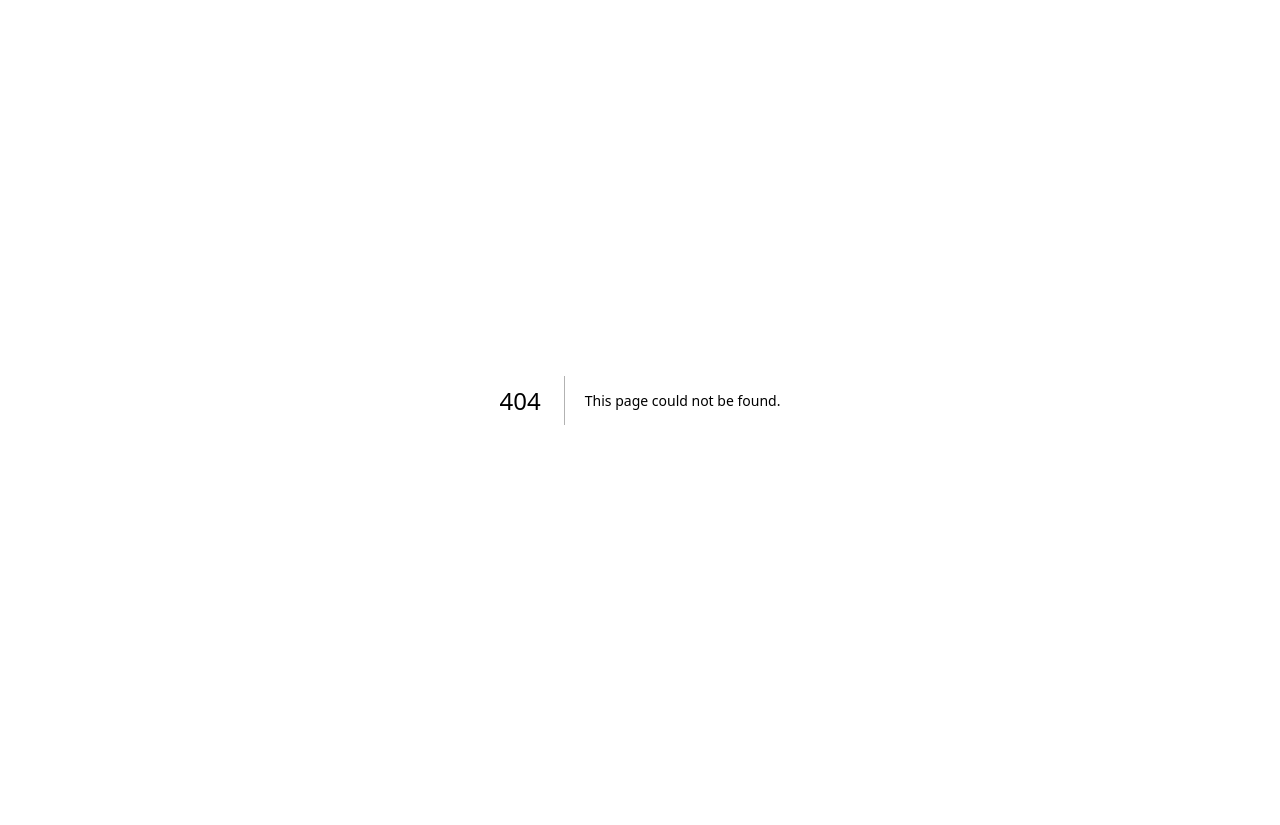
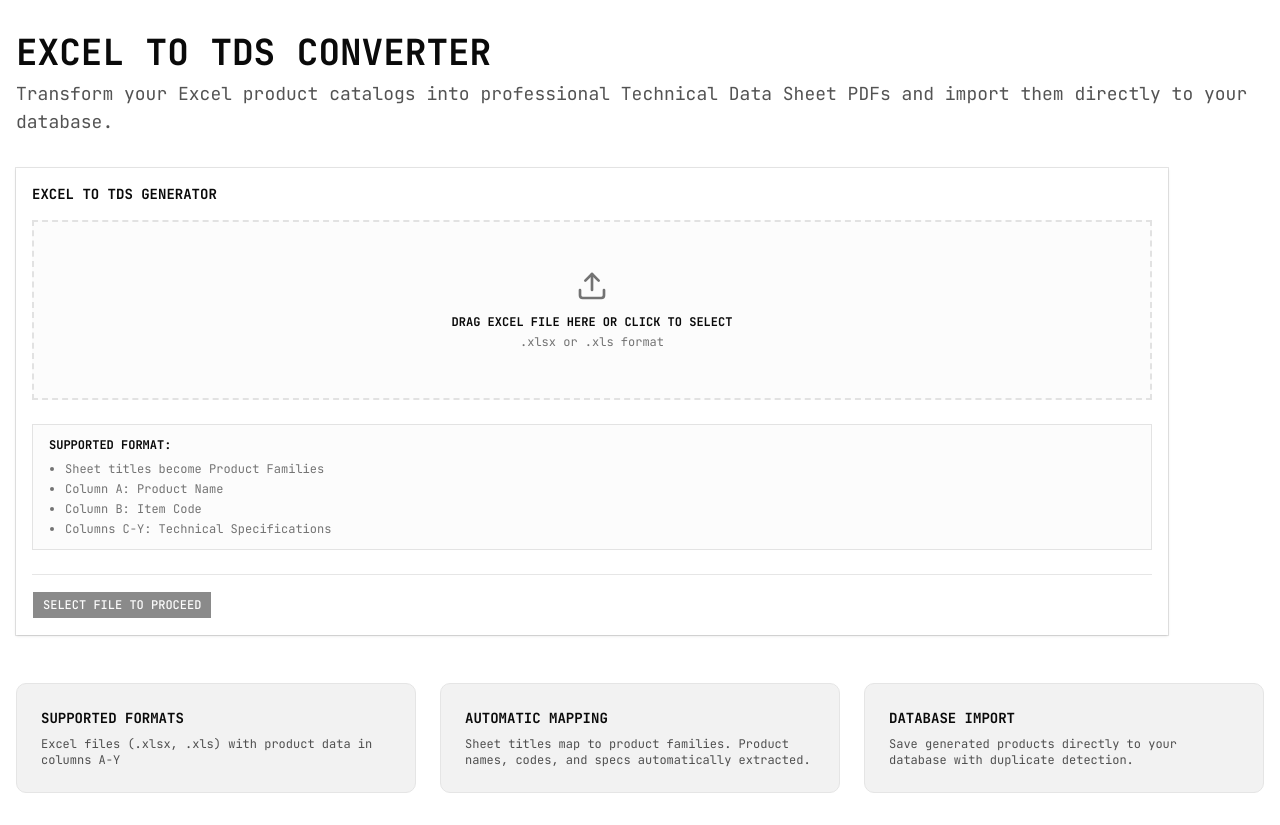
Before and after one commit to PHDevTechSolutions/disruptivecms, a Next.js app: page /products/excel-to-tds in a window 1280 px wide. Before the commit this address had no page. Before the commit the page ends 800 px from the top, so only its background shows below. Built offline with nearby package versions, Linux system fonts and the light colour scheme.

Commit message:
feat: add dedicated Excel-to-TDS generator page
Create standalone page for Excel-to-TDS converter with layout and docs.

```diff
--- /dev/null
+++ b/app/products/excel-to-tds/page.tsx
@@ -0,0 +1,49 @@
+'use client';
+
+import { ExcelTdsGenerator } from '@/components/product-forms/excel-tds-generator';
+import { Metadata } from 'next';
+
+export default function ExcelToTdsPage() {
+  return (
+    <main className="min-h-screen bg-background">
+      <div className="container mx-auto px-4 py-8">
+        {/* Header */}
+        <div className="mb-8">
+          <h1 className="text-4xl font-bold text-balance mb-2">
+            EXCEL TO TDS CONVERTER
+          </h1>
+          <p className="text-foreground/70 text-lg">
+            Transform your Excel product catalogs into professional Technical Data Sheet PDFs and import them directly to your database.
+          </p>
+        </div>
+
+        {/* Main Content */}
+        <div className="max-w-6xl">
+          <ExcelTdsGenerator />
+        </div>
+
+        {/* Help Section */}
+        <div className="mt-12 grid grid-cols-1 md:grid-cols-3 gap-6">
+          <div className="border rounded-lg p-6 bg-foreground/5">
+            <h3 className="font-bold uppercase mb-2 text-sm">SUPPORTED FORMATS</h3>
+            <p className="text-xs text-foreground/70">
+              Excel files (.xlsx, .xls) with product data in columns A-Y
+            </p>
+          </div>
+          <div className="border rounded-lg p-6 bg-foreground/5">
+            <h3 className="font-bold uppercase mb-2 text-sm">AUTOMATIC MAPPING</h3>
+            <p className="text-xs text-foreground/70">
+              Sheet titles map to product families. Product names, codes, and specs automatically extracted.
+            </p>
+          </div>
+          <div className="border rounded-lg p-6 bg-foreground/5">
+            <h3 className="font-bold uppercase mb-2 text-sm">DATABASE IMPORT</h3>
+            <p className="text-xs text-foreground/70">
+              Save generated products directly to your database with duplicate detection.
+            </p>
+          </div>
+        </div>
+      </div>
+    </main>
+  );
+}
--- a/app/products/product-families/page.tsx
+++ b/app/products/product-families/page.tsx
@@ -75,7 +75,6 @@ import {
   BreadcrumbSeparator,
 } from "@/components/ui/breadcrumb";
 import { cn } from "@/lib/utils";
-import { ExcelTdsGenerator } from "@/components/product-forms/excel-tds-generator";
 
 const WEBSITE_OPTIONS = [
   "Disruptive Solutions Inc",
@@ -247,11 +246,6 @@ const handleBulkUpdateWebsites = async () => {
               <p className="text-sm text-muted-foreground">
                 Manage product families and specifications.
               </p>
-            </div>
-
-            {/* ── EXCEL TO TDS GENERATOR ── */}
-            <div className="border-t pt-6">
-              <ExcelTdsGenerator />
             </div>
 
             <div className="grid grid-cols-1 lg:grid-cols-12 gap-8 items-start">
```
